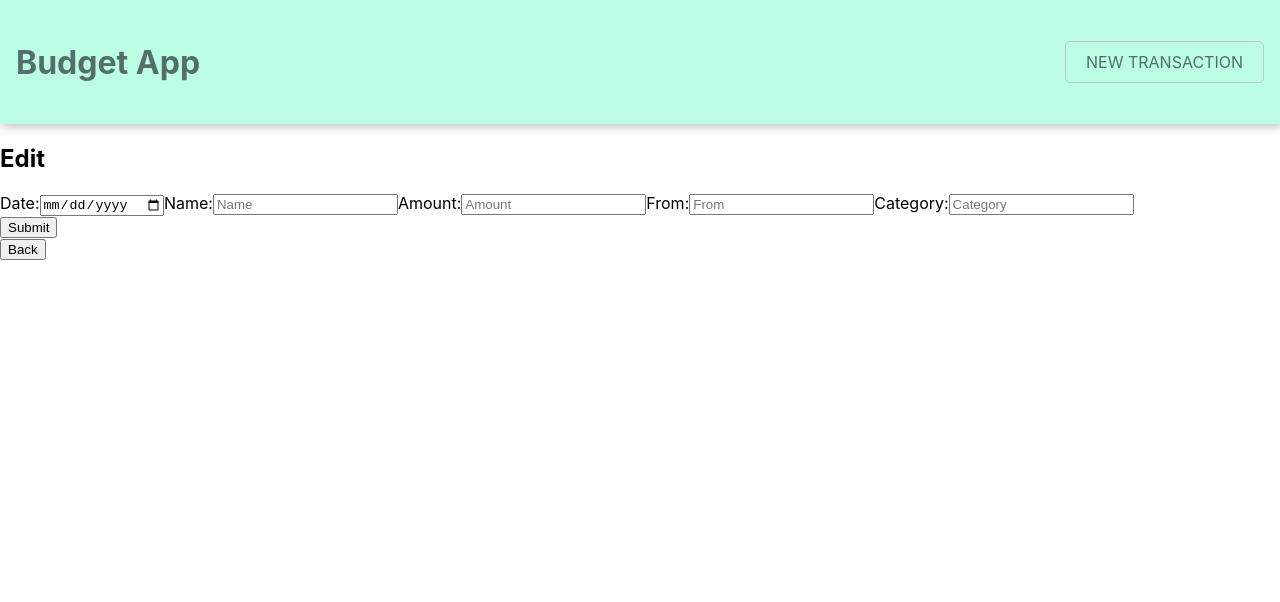
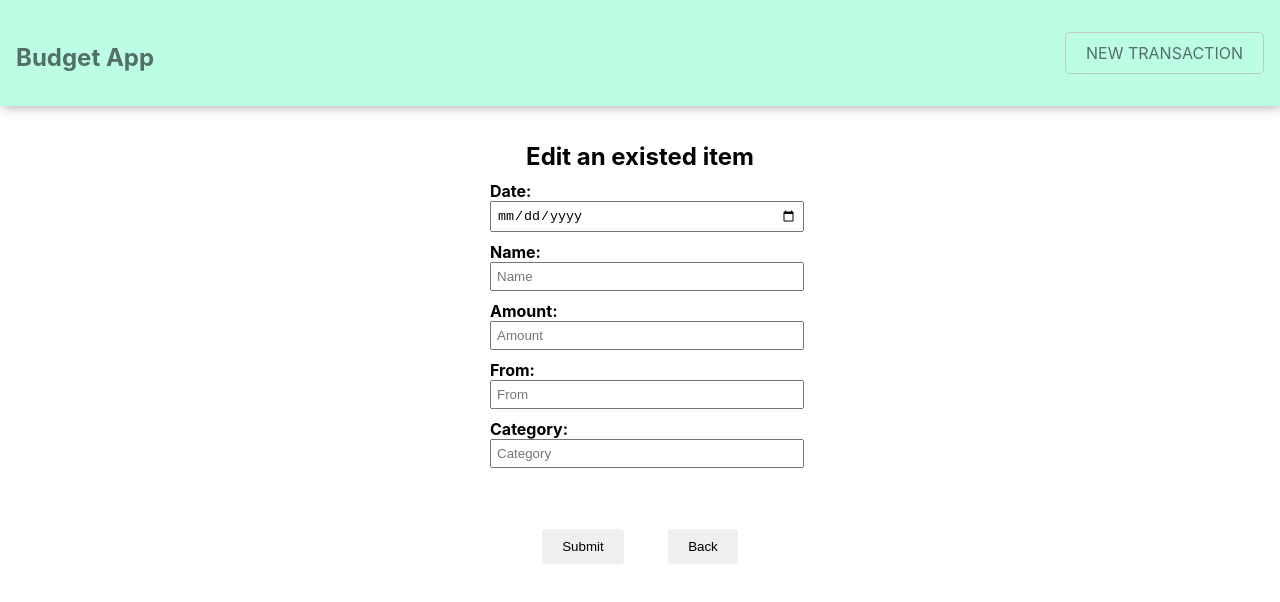
Before and after one commit to aheggy/react-budgeting-app, a React (Create React App) app: page /transactions/1/edit in a window 1280 px wide. Shown: the top 602 px of the page. Built offline with nearby package versions, Linux system fonts and the light colour scheme; no server answers.

Commit message:
modify the app styling

```diff
--- a/src/components/TransactionDetails.js
+++ b/src/components/TransactionDetails.js
@@ -35,7 +35,7 @@ export default function TransactionDetails() {
     <article className="detailsCard">
       <div className="card">
         <h2>
-          {transactions.item_name} - ID {transactions.id}
+          {transactions.item_name}
         </h2>
         <p>Amount: {transactions.amount}</p>
         <p>From: {transactions.from}</p>
--- a/src/components/TransactionEditForm.js
+++ b/src/components/TransactionEditForm.js
@@ -29,12 +29,11 @@ export default function TransactionEditForm() {
     setTransaction({ ...transaction, [event.target.id]: event.target.value });
   };
 
-
   useEffect(() => {
     axios
       .get(`${URL}/transactions/${index}`)
       .then((response) => {
-          setTransaction({ ...response.data});
+        setTransaction({ ...response.data });
       })
       .catch((e) => console.error(e));
   }, [index]);
@@ -46,6 +45,7 @@ export default function TransactionEditForm() {
 
   return (
     <div className="editForm">
+      <h1>Edit an existed item</h1>
       <form onSubmit={handleSubmit}>
         <label htmlFor="date">Date:</label>
         <input
@@ -97,15 +97,16 @@ export default function TransactionEditForm() {
         />
 
         <br />
-        {/* <button type="submit">Edit</button> */}
-        <button className="btn btn-outline-secondary" type="submit">
+        <div className="editButton">
+          <button className="btn" type="submit">
             {" "}
             Submit{" "}
           </button>
+          <Link to={`/transactions/${index}`}>
+            <button className="btn">Back</button>
+          </Link>
+        </div>
       </form>
-      <Link to={`/transactions/${index}`}>
-        <button className="btn btn-outline-secondary">Back</button>
-      </Link>
     </div>
   );
 }
--- a/src/index.css
+++ b/src/index.css
@@ -69,3 +69,150 @@ nav p {
 .red {
   color: red;
 }
+
+.detailsCard{
+  display: flex;
+  flex-direction: column;
+  width: 60%;
+  margin: auto;
+}
+
+
+.card{
+  padding: 10px;
+  background-color: #eef9fb;
+  box-shadow: 1px 5px #888888;
+  border-radius: 5px;
+}
+
+button {
+  border-radius: 5px;
+  border: 1px solid white;
+  padding: 5px 20px;
+}
+
+.navigationButton, .editButton {
+  display: flex;
+  justify-content: center;
+  justify-content: space-around;
+  padding: 20px;
+  width: 80%;
+  margin: auto;
+}
+
+table {
+  width: 50%;
+  margin: auto;
+}
+
+
+
+
+
+
+
+
+
+
+
+.newform, .editForm {
+  display: flex;
+  flex-direction: column;
+  align-items: center;
+  margin-top: 20px;
+}
+
+h1 {
+  margin-bottom: 20px;
+}
+
+form {
+  display: flex;
+  flex-direction: column;
+  align-items: flex-start;
+  width: 300px;
+}
+
+label {
+  font-weight: bold;
+}
+
+input {
+  margin-bottom: 10px;
+  padding: 5px;
+  width: 100%;
+}
+
+button {
+  margin-top: 10px;
+  padding: 10px 20px;
+}
+tr {
+  background-color: #f5f5f5;
+}
+
+tr:hover {
+  background-color: #ebebeb;
+}
+
+td {
+  padding: 8px;
+}
+
+a {
+  text-decoration: none;
+  color: #333;
+}
+
+a:hover {
+  text-decoration: underline;
+}
+
+
+
+
+
+
+
+
+.transactions {
+  display: flex;
+  flex-direction: column;
+  align-items: center;
+}
+
+section {
+  margin-top: 20px;
+}
+
+h1 {
+  font-size: 24px;
+  font-weight: bold;
+  margin-bottom: 10px;
+}
+
+.green {
+  color: green;
+}
+
+.yellow {
+  color: yellow;
+}
+
+.red {
+  color: red;
+}
+
+table {
+  width: 100%;
+  border-collapse: collapse;
+}
+
+table td {
+  padding: 8px;
+  border-bottom: 1px solid #ccc;
+}
+
+table tr:last-child td {
+  border-bottom: none;
+}
--- a/src/pages/Edit.js
+++ b/src/pages/Edit.js
@@ -3,7 +3,6 @@ import TransactionEditForm from "../components/TransactionEditForm";
 function Edit() {
   return (
     <div className="New Edit">
-      <h2>Edit</h2>
       <TransactionEditForm />
     </div>
   );
--- a/src/pages/Show.js
+++ b/src/pages/Show.js
@@ -3,7 +3,6 @@ import TransactionDetails from "../components/TransactionDetails";
 function Show() {
   return (
     <div className="Show">
-      <h2>Show</h2>
       <TransactionDetails />
     </div>
   );
```
Lines whose indentation alone changed are shown as unchanged.
